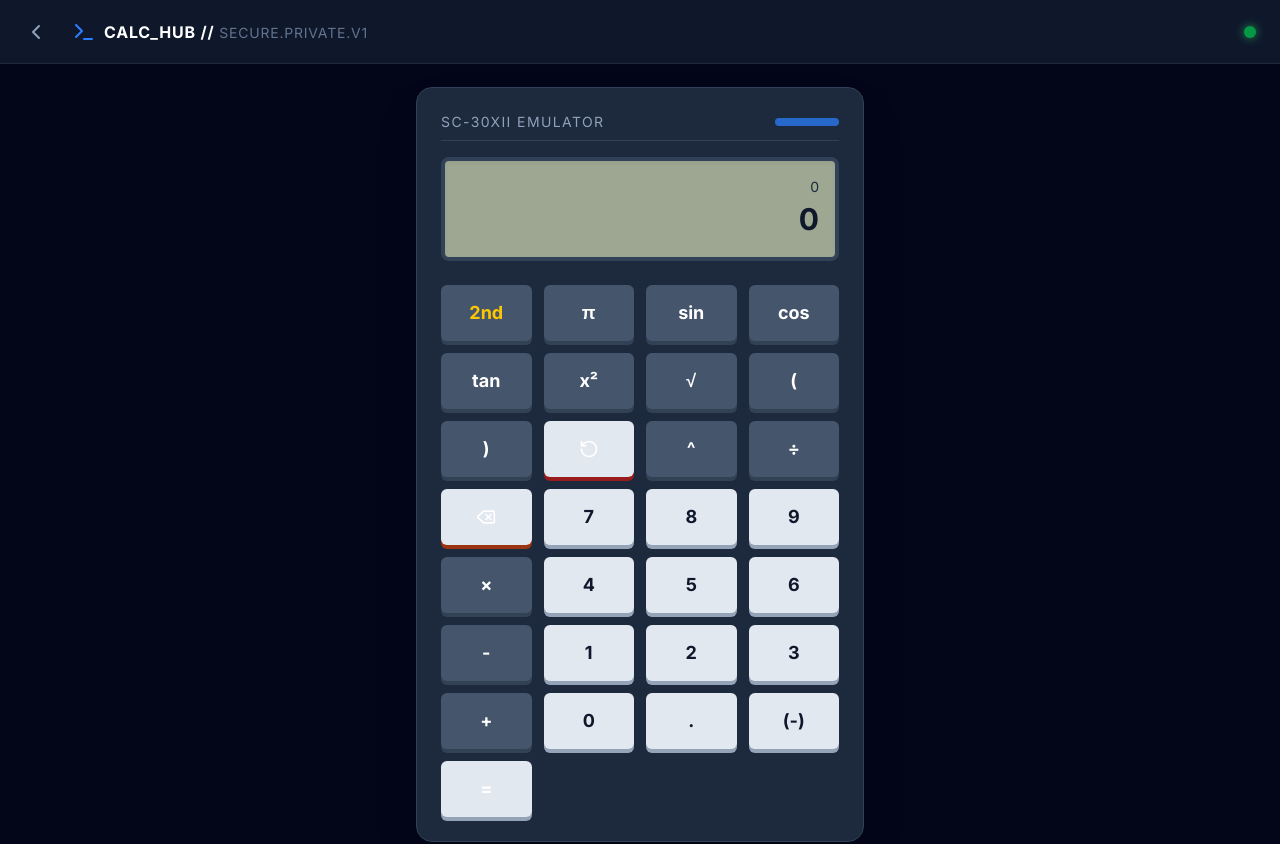
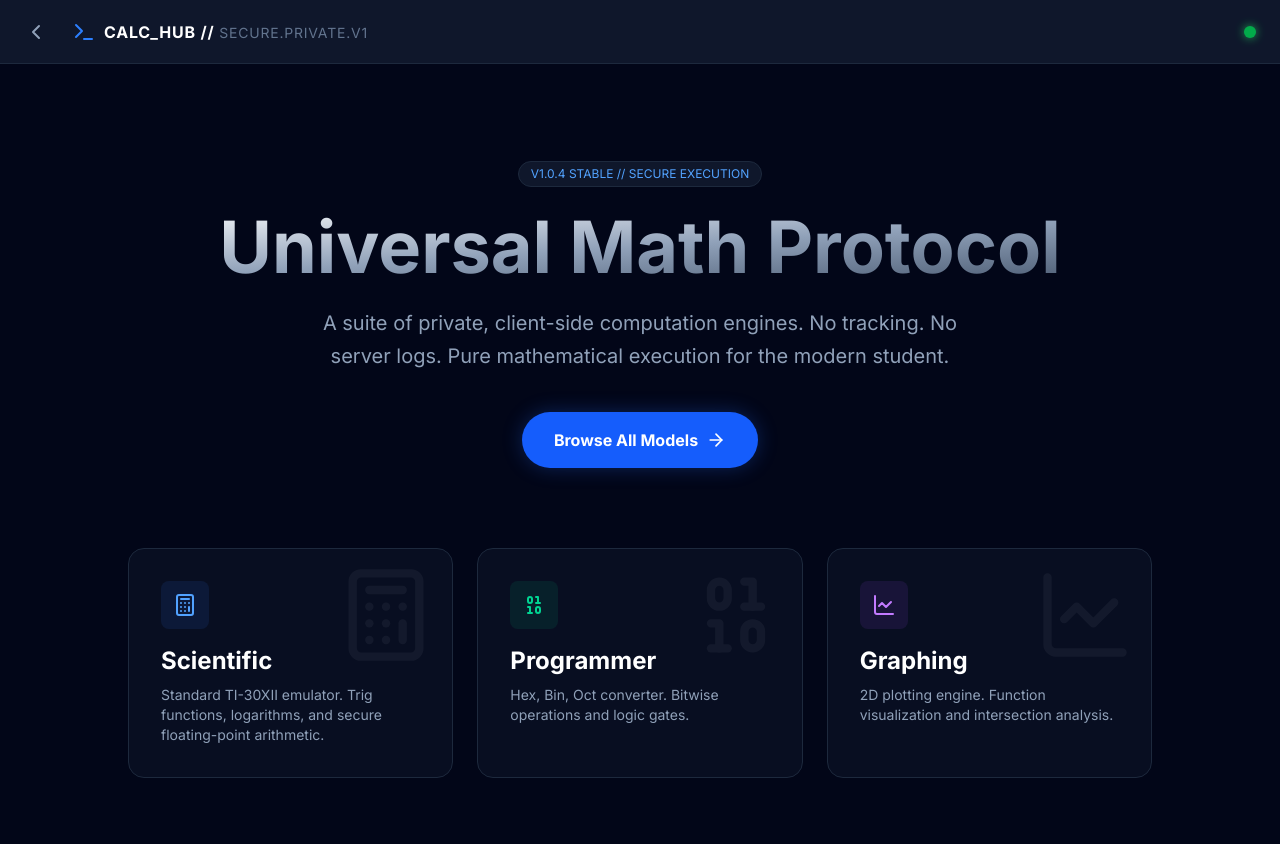
Before and after one commit to Starties/calculators, a Next.js app: page /scientific in a window 1280 px wide. Shown: the top 844 px of the page. Built offline with nearby package versions, Linux system fonts and the light colour scheme.

Commit message:
moved some thangs around namsauying

```diff
--- /dev/null
+++ b/src/app/models/page.tsx
@@ -0,0 +1,121 @@
+"use client";
+
+import React, { useState } from 'react';
+import Link from 'next/link';
+import { Search, Calculator, Binary, LineChart, Lock, Zap, ChevronRight } from 'lucide-react';
+
+const MODELS = [
+  {
+    id: 'scientific',
+    name: 'SC-30XII Standard',
+    desc: 'General Math, Algebra I/II, Geometry. Handles trig & logs.',
+    icon: <Calculator size={32} />,
+    color: 'text-blue-400 bg-blue-400/10',
+    border: 'hover:border-blue-500/50',
+    path: '/scientific',
+    active: true,
+    tags: ['math', 'school', 'ti-30']
+  },
+  {
+    id: 'graphing',
+    name: 'Quantum Plotter 84',
+    desc: 'Visualize functions, intercepts, and inequalities.',
+    icon: <LineChart size={32} />,
+    color: 'text-purple-400 bg-purple-400/10',
+    border: 'hover:border-purple-500/50',
+    path: '/graphing',
+    active: false,
+    tags: ['graph', 'calculus', 'ti-84']
+  },
+  {
+    id: 'programmer',
+    name: 'Bitwise Commander',
+    desc: 'Hex/Bin/Oct conversion and logic gates.',
+    icon: <Binary size={32} />,
+    color: 'text-emerald-400 bg-emerald-400/10',
+    border: 'hover:border-emerald-500/50',
+    path: '/programmer',
+    active: false,
+    tags: ['cs', 'binary', 'hex']
+  },
+  {
+    id: 'finance',
+    name: 'Ledger Pro',
+    desc: 'TVM Solver, amortization, and compound interest.',
+    icon: <Zap size={32} />,
+    color: 'text-amber-400 bg-amber-400/10',
+    border: 'hover:border-amber-500/50',
+    path: '/finance',
+    active: false,
+    tags: ['business', 'money', 'stats']
+  },
+];
+
+export default function ModelsPage() {
+  const [query, setQuery] = useState("");
+
+  const filtered = MODELS.filter(m =>
+    m.name.toLowerCase().includes(query.toLowerCase()) ||
+    m.tags.some(t => t.includes(query.toLowerCase()))
+  );
+
+  return (
+    <main className="min-h-screen bg-slate-950 text-slate-200 p-6 md:p-12">
+
+      {/* Search Header */}
+      <div className="max-w-4xl mx-auto mb-12">
+        <h1 className="text-3xl font-bold mb-4 text-white">Select a Device</h1>
+        <p className="text-slate-400 mb-6">Choose from our library of specialized computational engines.</p>
+
+        <div className="relative group">
+          <Search className="absolute left-4 top-1/2 -translate-y-1/2 text-slate-500 group-focus-within:text-blue-400 transition-colors" />
+          <input
+            type="text"
+            placeholder="Search models (e.g. 'Graphing', 'Binary')..."
+            className="w-full bg-slate-900 border border-slate-800 rounded-xl py-4 pl-12 pr-4 text-lg focus:outline-none focus:border-blue-500 focus:bg-slate-800 transition-all placeholder:text-slate-600"
+            value={query}
+            onChange={(e) => setQuery(e.target.value)}
+          />
+        </div>
+      </div>
+
+      {/* Grid */}
+      <div className="grid grid-cols-1 md:grid-cols-2 lg:grid-cols-3 gap-6 max-w-6xl mx-auto">
+        {filtered.map((model) => (
+          <div key={model.id} className={`
+            relative p-6 rounded-2xl border border-slate-800 bg-slate-900/50
+            ${model.active ? `${model.border} hover:bg-slate-900 cursor-pointer` : 'opacity-60 cursor-not-allowed'}
+            transition-all group flex flex-col h-full
+          `}>
+            {/* Link Wrapper if active */}
+            {model.active ? (
+              <Link href={model.path} className="absolute inset-0 z-10" />
+            ) : (
+              <div className="absolute top-4 right-4 bg-slate-800 text-[10px] px-2 py-1 rounded border border-slate-700 flex items-center gap-1 uppercase tracking-wider text-slate-400 font-bold z-20">
+                <Lock size={10} /> Locked
+              </div>
+            )}
+
+            <div className={`w-14 h-14 rounded-xl flex items-center justify-center mb-6 ${model.color}`}>
+              {model.icon}
+            </div>
+
+            <h3 className="text-xl font-bold mb-2 text-slate-100 group-hover:text-white">{model.name}</h3>
+            <p className="text-slate-400 text-sm mb-6 flex-grow leading-relaxed">{model.desc}</p>
+
+            <div className="flex justify-between items-end mt-auto">
+                <div className="flex gap-2 flex-wrap">
+                {model.tags.map(tag => (
+                    <span key={tag} className="text-[10px] uppercase font-bold tracking-wider bg-slate-800 text-slate-500 px-2 py-1 rounded border border-slate-700">
+                    {tag}
+                    </span>
+                ))}
+                </div>
+                {model.active && <ChevronRight className="text-slate-600 group-hover:text-white transition-colors" />}
+            </div>
+          </div>
+        ))}
+      </div>
+    </main>
+  );
+}
--- a/src/app/scientific/page.tsx
+++ b/src/app/scientific/page.tsx
@@ -1,170 +1,84 @@
-"use client";
+import Link from 'next/link';
+import { Calculator, Binary, LineChart, ShieldCheck, ArrowRight } from 'lucide-react';
 
-import React, { useState, useEffect } from 'react';
-import { evaluate } from 'mathjs';
-import { Delete, RotateCcw } from 'lucide-react';
+export default function Home() {
+  return (
+    <main className="min-h-screen bg-slate-950 text-slate-200">
+      {/* Hero Section */}
+      <div className="max-w-6xl mx-auto px-4 py-24 text-center">
+        <div className="inline-block px-3 py-1 bg-slate-900 border border-slate-800 rounded-full text-xs font-mono text-blue-400 mb-6">
+            V1.0.4 STABLE // SECURE EXECUTION
+        </div>
+        <h1 className="text-5xl md:text-7xl font-bold mb-6 bg-gradient-to-br from-white via-slate-400 to-slate-600 bg-clip-text text-transparent">
+          Universal Math Protocol
+        </h1>
+        <p className="text-xl text-slate-400 mb-10 max-w-2xl mx-auto leading-relaxed">
+          A suite of private, client-side computation engines. No tracking. No server logs.
+          Pure mathematical execution for the modern student.
+        </p>
 
-// Secure Mathematical Evaluation Engine
-// We use mathjs to prevent arbitrary code execution (no eval())
-const calculateExpression = (expression: string) => {
-  try {
-    // Replace visual symbols with mathjs compatible operators
-    let sanitized = expression
-      .replace(/×/g, '*')
-      .replace(/÷/g, '/')
-      .replace(/π/g, 'pi')
-      .replace(/\^/g, '^')
-      .replace(/√\(/g, 'sqrt(');
-
-    // Evaluate safely
-    const result = evaluate(sanitized);
-
-    // Format to avoid floating point errors (e.g. 0.1 + 0.2)
-    return parseFloat(result.toFixed(8)).toString();
-  } catch (error) {
-    return "Syntax Error";
-  }
-};
-
-export default function TI30Emulator() {
-  const [display, setDisplay] = useState("");
-  const [result, setResult] = useState("");
-  const [memory, setMemory] = useState<string | null>(null);
-
-  // Keyboard support for accessibility and speed
-  useEffect(() => {
-    const handleKeyDown = (e: KeyboardEvent) => {
-      if (e.key >= '0' && e.key <= '9') handleInput(e.key);
-      if (e.key === '.') handleInput('.');
-      if (e.key === '+') handleInput('+');
-      if (e.key === '-') handleInput('-');
-      if (e.key === '*') handleInput('×');
-      if (e.key === '/') handleInput('÷');
-      if (e.key === 'Enter') handleEquals();
-      if (e.key === 'Backspace') handleBackspace();
-      if (e.key === 'Escape') clearAll();
-    };
-    window.addEventListener('keydown', handleKeyDown);
-    return () => window.removeEventListener('keydown', handleKeyDown);
-  }, [display]);
-
-  const handleInput = (val: string) => {
-    if (result !== "" && !isOperator(val)) {
-      setDisplay(val);
-      setResult("");
-    } else {
-      setDisplay((prev) => prev + val);
-    }
-  };
-
-  const isOperator = (val: string) => ['+', '-', '×', '÷', '^'].includes(val);
-
-  const handleEquals = () => {
-    if (!display) return;
-    const res = calculateExpression(display);
-    setResult(res);
-  };
-
-  const clearAll = () => {
-    setDisplay("");
-    setResult("");
-  };
-
-  const handleBackspace = () => {
-    setDisplay((prev) => prev.slice(0, -1));
-  };
-
-  const Button = ({ label, onClick, className = "", secondary = false }: any) => (
-    <button
-      onClick={onClick}
-      className={`
-        h-12 sm:h-14 rounded-md font-bold text-lg transition-all duration-100 active:scale-95 flex items-center justify-center select-none
-        ${secondary
-          ? 'bg-slate-600 text-white hover:bg-slate-500 shadow-[0_4px_0_rgb(51,65,85)] active:shadow-none translate-y-0 active:translate-y-1'
-          : 'bg-slate-200 text-slate-900 hover:bg-slate-300 shadow-[0_4px_0_rgb(148,163,184)] active:shadow-none translate-y-0 active:translate-y-1'}
-        ${className}
-      `}
-    >
-      {label}
-    </button>
-  );
-
-  return (
-    <main className="min-h-screen bg-slate-950 flex flex-col items-center justify-center p-4">
-      <div className="w-full max-w-md bg-slate-800 rounded-2xl shadow-2xl p-6 border border-slate-700">
-
-        {/* Header / Model Name */}
-        <div className="flex justify-between items-center mb-4 border-b border-slate-700 pb-2">
-          <h1 className="text-slate-400 font-mono text-sm tracking-widest">SC-30XII EMULATOR</h1>
-          <div className="h-2 w-16 bg-blue-500 rounded-full animate-pulse"></div>
+        {/* Main Call to Action */}
+        <div className="flex justify-center gap-4 mb-20">
+            <Link href="/models">
+                <button className="group bg-blue-600 hover:bg-blue-500 text-white px-8 py-4 rounded-full font-bold transition-all shadow-[0_0_20px_rgba(37,99,235,0.3)] hover:shadow-[0_0_30px_rgba(37,99,235,0.5)] flex items-center gap-2">
+                Browse All Models
+                <ArrowRight size={20} className="group-hover:translate-x-1 transition-transform" />
+                </button>
+            </Link>
         </div>
 
-        {/* LCD Display Area */}
+        {/* The Grid Preview */}
+        <div className="grid grid-cols-1 md:grid-cols-3 gap-6 max-w-5xl mx-auto text-left">
 
-        <div className="bg-[#9ea792] p-4 rounded-lg mb-6 shadow-inner border-4 border-slate-700 font-mono relative">
-          <div className="h-6 text-right text-slate-800 text-sm overflow-hidden whitespace-nowrap">
-            {display || "0"}
-          </div>
-          <div className="h-10 text-right text-slate-900 text-3xl font-bold overflow-hidden whitespace-nowrap">
-            {result || (display ? "..." : "0")}
-          </div>
-        </div>
+          {/* Scientific Card */}
+          <Link href="/scientific" className="group">
+            <div className="bg-slate-900/50 border border-slate-800 p-8 rounded-2xl hover:border-blue-500/50 hover:bg-slate-900 transition-all cursor-pointer h-full relative overflow-hidden">
+              <div className="absolute top-0 right-0 p-4 opacity-5 group-hover:opacity-10 transition-opacity">
+                <Calculator size={100} />
+              </div>
+              <div className="bg-blue-500/10 w-12 h-12 rounded-lg flex items-center justify-center mb-4 text-blue-400">
+                <Calculator size={24} />
+              </div>
+              <h2 className="text-2xl font-bold mb-2 text-white">Scientific</h2>
+              <p className="text-slate-400 text-sm">Standard TI-30XII emulator. Trig functions, logarithms, and secure floating-point arithmetic.</p>
+            </div>
+          </Link>
 
-        {/* Keypad Grid */}
-        <div className="grid grid-cols-4 gap-3">
-          {/* Row 1: Scientific Functions */}
-          <Button label="2nd" secondary onClick={() => {}} className="text-yellow-400" />
-          <Button label="π" secondary onClick={() => handleInput('π')} />
-          <Button label="sin" secondary onClick={() => handleInput('sin(')} />
-          <Button label="cos" secondary onClick={() => handleInput('cos(')} />
-          <Button label="tan" secondary onClick={() => handleInput('tan(')} />
+          {/* Programmer Card */}
+          <Link href="/models" className="group">
+            <div className="bg-slate-900/50 border border-slate-800 p-8 rounded-2xl hover:border-emerald-500/50 hover:bg-slate-900 transition-all cursor-pointer h-full relative overflow-hidden">
+              <div className="absolute top-0 right-0 p-4 opacity-5 group-hover:opacity-10 transition-opacity">
+                <Binary size={100} />
+              </div>
+              <div className="bg-emerald-500/10 w-12 h-12 rounded-lg flex items-center justify-center mb-4 text-emerald-400">
+                <Binary size={24} />
+              </div>
+              <h2 className="text-2xl font-bold mb-2 text-white">Programmer</h2>
+              <p className="text-slate-400 text-sm">Hex, Bin, Oct converter. Bitwise operations and logic gates.</p>
+            </div>
+          </Link>
 
-          {/* Row 2: More Functions & Clear */}
-          <Button label="x²" secondary onClick={() => handleInput('^2')} />
-          <Button label="√" secondary onClick={() => handleInput('√(')} />
-          <Button label="(" secondary onClick={() => handleInput('(')} />
-          <Button label=")" secondary onClick={() => handleInput(')')} />
-
-           {/* Editing Keys */}
-          <Button
-            label={<RotateCcw size={20}/>}
-            className="bg-red-600 text-white hover:bg-red-500 shadow-[0_4px_0_rgb(153,27,27)]"
-            onClick={clearAll}
-          />
-          <Button label="^" secondary onClick={() => handleInput('^')} />
-          <Button label="÷" secondary onClick={() => handleInput('÷')} />
-          <Button
-             label={<Delete size={20}/>}
-             className="bg-orange-600 text-white hover:bg-orange-500 shadow-[0_4px_0_rgb(154,52,18)]"
-             onClick={handleBackspace}
-           />
-
-          {/* Numpad */}
-          <Button label="7" onClick={() => handleInput('7')} />
-          <Button label="8" onClick={() => handleInput('8')} />
-          <Button label="9" onClick={() => handleInput('9')} />
-          <Button label="×" secondary onClick={() => handleInput('×')} />
-
-          <Button label="4" onClick={() => handleInput('4')} />
-          <Button label="5" onClick={() => handleInput('5')} />
-          <Button label="6" onClick={() => handleInput('6')} />
-          <Button label="-" secondary onClick={() => handleInput('-')} />
-
-          <Button label="1" onClick={() => handleInput('1')} />
-          <Button label="2" onClick={() => handleInput('2')} />
-          <Button label="3" onClick={() => handleInput('3')} />
-          <Button label="+" secondary onClick={() => handleInput('+')} />
-
-          <Button label="0" onClick={() => handleInput('0')} />
-          <Button label="." onClick={() => handleInput('.')} />
-          <Button label="(-)" onClick={() => handleInput('-')} />
-          <Button
-            label="="
-            className="bg-blue-600 text-white hover:bg-blue-500 shadow-[0_4px_0_rgb(30,58,138)]"
-            onClick={handleEquals}
-          />
+          {/* Graphing Card */}
+          <Link href="/models" className="group">
+            <div className="bg-slate-900/50 border border-slate-800 p-8 rounded-2xl hover:border-purple-500/50 hover:bg-slate-900 transition-all cursor-pointer h-full relative overflow-hidden">
+              <div className="absolute top-0 right-0 p-4 opacity-5 group-hover:opacity-10 transition-opacity">
+                <LineChart size={100} />
+              </div>
+              <div className="bg-purple-500/10 w-12 h-12 rounded-lg flex items-center justify-center mb-4 text-purple-400">
+                <LineChart size={24} />
+              </div>
+              <h2 className="text-2xl font-bold mb-2 text-white">Graphing</h2>
+              <p className="text-slate-400 text-sm">2D plotting engine. Function visualization and intersection analysis.</p>
+            </div>
+          </Link>
         </div>
       </div>
+
+      {/* Security Footer */}
+      <footer className="text-center py-12 text-slate-700 flex items-center justify-center gap-2 border-t border-slate-900 mt-12">
+        <ShieldCheck size={14} />
+        <span className="text-[10px] uppercase tracking-widest font-bold">End-to-End Local Execution Encrypted</span>
+      </footer>
     </main>
   );
 }
```
